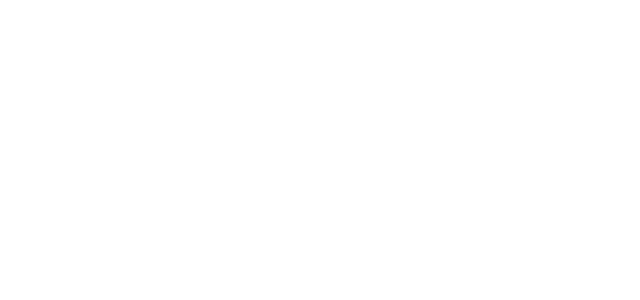
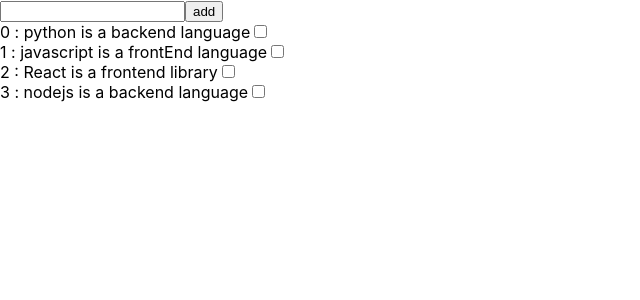
Before and after one commit to hassanamiri369/Todo-App, a React (Create React App) app: page / in a window 1280 px wide. Shown: the top 300 px of the page, without its empty margins (0-640 px from the left). Built offline with nearby package versions, Linux system fonts and the light colour scheme.

Commit message:
updata reducer . add todo

```diff
--- a/src/App.js
+++ b/src/App.js
@@ -1,8 +1,11 @@
 import React , {useState , useReducer} from "react"
+import AddTodoForm from "./Components/AddTodoForm"
 
 // const reducer
 const reducer = (state , action)=> {
   switch(action.type){
+    case "addTodo" :
+      return {...state , todos : [...state.todos , action.payload]}
 
     default :
       return state
@@ -26,6 +29,21 @@
   const [state , dispatch] = useReducer(reducer , initState)
   return (
     <>
+      <div>
+        <div className="addTodo">
+          <AddTodoForm dispatch = {dispatch}/>
+        </div>
+
+        <div className="showTodo">
+          <div>
+            {state.todos.map((item , index)=> (
+              <div key={index}>
+                <span><span>{index} : {" "}</span>{item.text}</span><span><input type="checkbox"/></span>
+              </div>
+            ))}
+          </div>
+        </div>
+      </div>
 
     </>
   );
```
